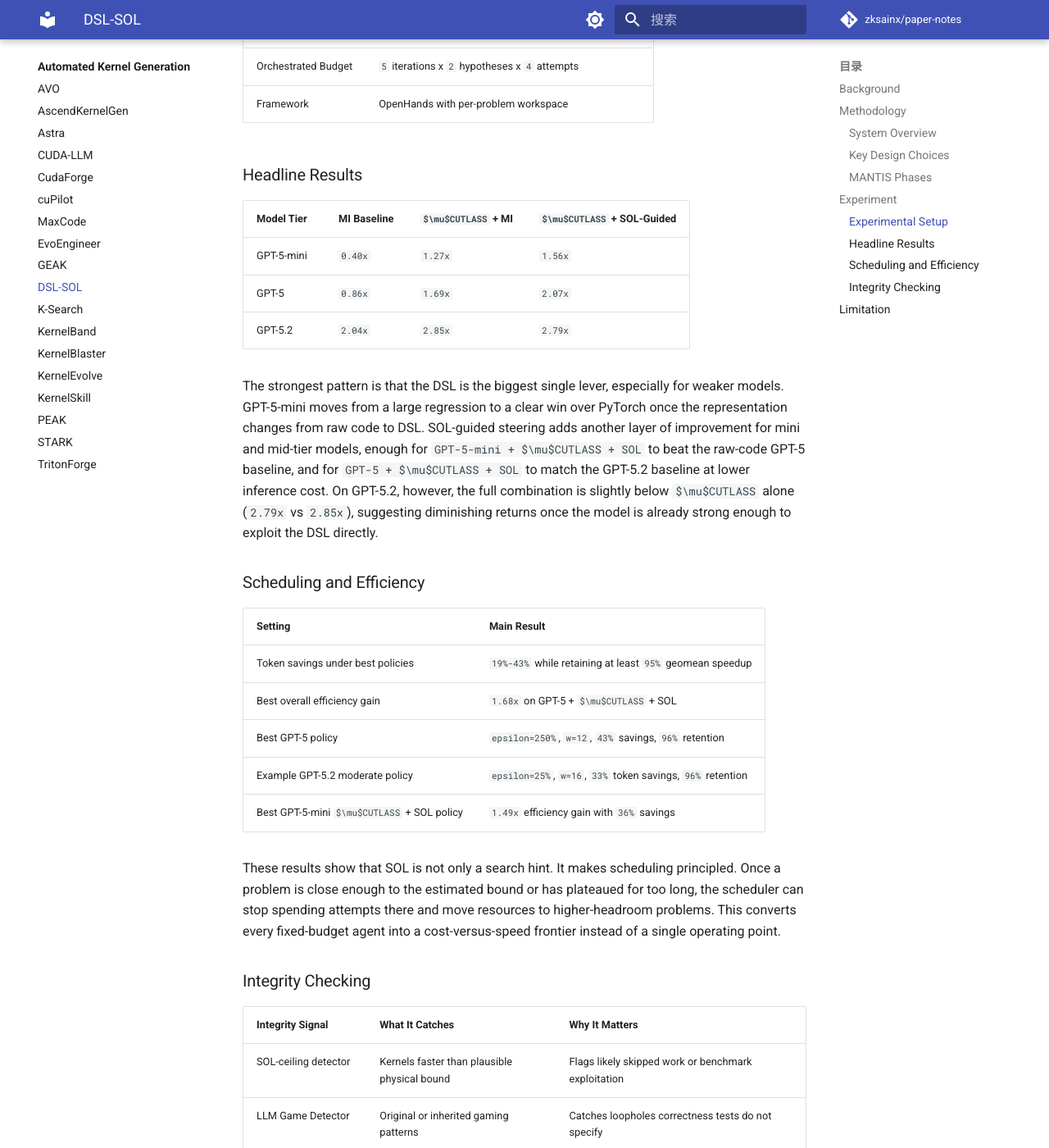
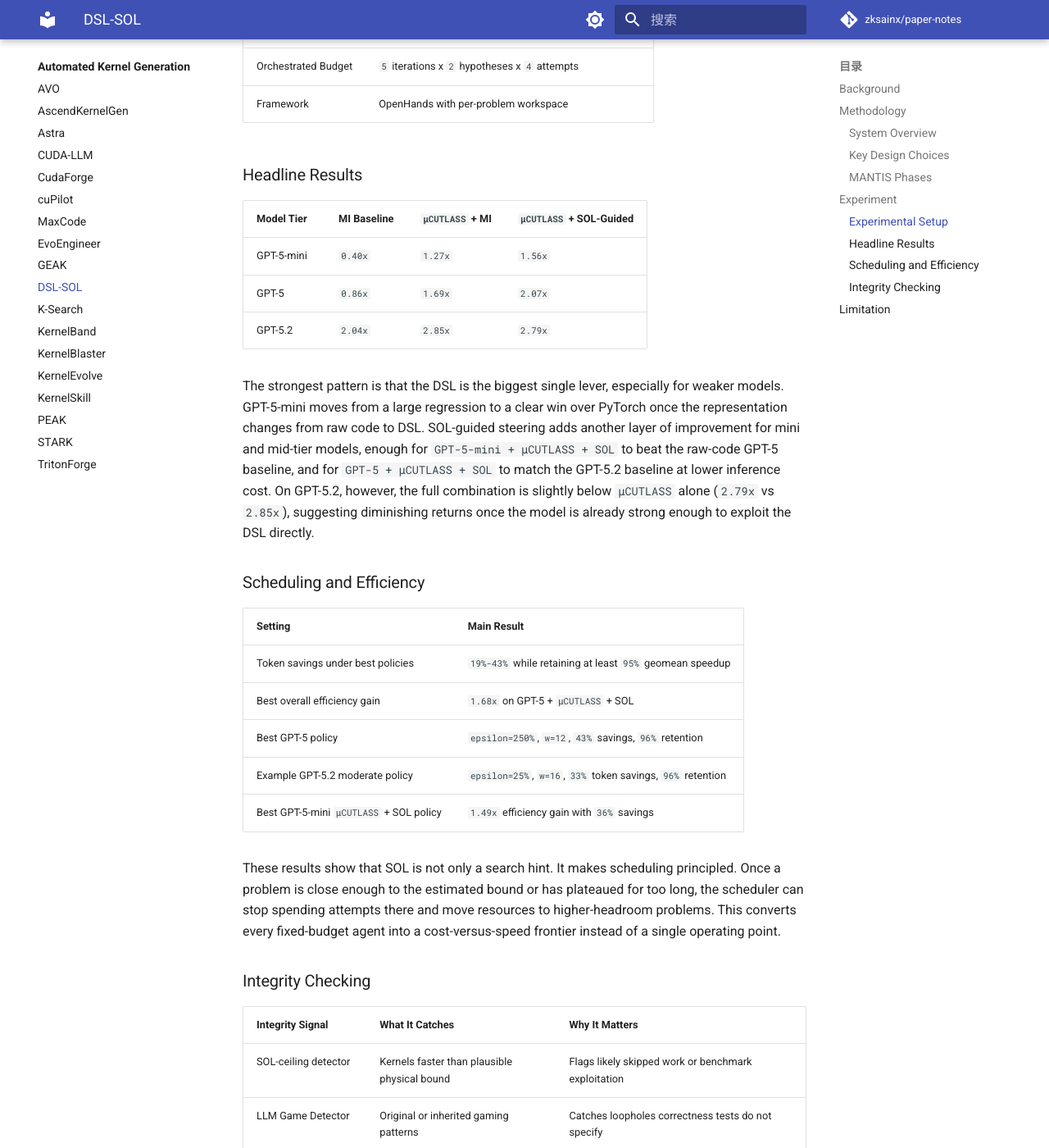
Before and after one commit to zksainx/paper-notes, an MkDocs documentation site: the page built from docs/automated-kernel-generation/dsl-sol.md, in a window 1280 px wide and 1400 px high, scrolled down 3469 px. Shown: the whole window at 82% size. Built offline with MkDocs 1.6.1 and Material for MkDocs 9.7.7, drawn with Linux system fonts in a browser that asks for light colours; comment, search, counter and statistics services are not loaded; some of the changed text lies outside the part shown.

Commit message:
debug \muCUTLASS

```diff
--- a/docs/automated-kernel-generation/dsl-sol.md
+++ b/docs/automated-kernel-generation/dsl-sol.md
@@ -19,26 +19,26 @@
 
 This paper focuses on iteration efficiency for LLM-based GPU kernel optimization. The bottleneck is not just model reasoning cost. In their setup, roughly 21% of end-to-end time comes from LLM calls and 79% comes from compile, run, test, and profile actions, so every wasted attempt is expensive. The paper argues that two issues dominate this waste. First, raw CUDA or template-heavy CUTLASS code forces the model to spend too much effort on boilerplate and low-level correctness. Second, local profiling feedback alone does not tell the agent whether the current search branch is near a hardware limit or whether further budget should be spent elsewhere.
 
-The proposed response is to raise the optimization abstraction while adding first-principles performance guidance. A compact DSL called `$\mu$CUTLASS` lets the agent express high-impact kernel decisions without writing low-level CUTLASS code directly. A Speed-of-Light (SOL) analysis pipeline then estimates theoretical headroom, guides hypothesis generation, stops search near diminishing returns, and helps detect benchmark gaming. The repo-friendly short name `DSL-SOL` is a good summary of the paper’s main idea: change the search space with a DSL and change the control policy with performance bounds.
+The proposed response is to raise the optimization abstraction while adding first-principles performance guidance. A compact DSL called `μCUTLASS` lets the agent express high-impact kernel decisions without writing low-level CUTLASS code directly. A Speed-of-Light (SOL) analysis pipeline then estimates theoretical headroom, guides hypothesis generation, stops search near diminishing returns, and helps detect benchmark gaming. The repo-friendly short name `DSL-SOL` is a good summary of the paper’s main idea: change the search space with a DSL and change the control policy with performance bounds.
 
 **Key Takeaways**
 
-- `$\mu$CUTLASS` replaces low-level CUTLASS code emission with a compact, statically validated DSL that keeps the important optimization knobs.
+- `μCUTLASS` replaces low-level CUTLASS code emission with a compact, statically validated DSL that keeps the important optimization knobs.
 - SOL guidance is used for three distinct purposes: within-problem steering, across-problem budget scheduling, and integrity checking against reward hacking.
-- On a 59-problem KernelBench subset, `$\mu$CUTLASS` turns GPT-5-mini from a `0.40x` regression to a `1.27x` geomean speedup over PyTorch, and `$\mu$CUTLASS` plus SOL guidance raises that to `1.56x`.
+- On a 59-problem KernelBench subset, `μCUTLASS` turns GPT-5-mini from a `0.40x` regression to a `1.27x` geomean speedup over PyTorch, and `μCUTLASS` plus SOL guidance raises that to `1.56x`.
 
 ## Methodology
 
-The paper introduces two coupled components. The first is `$\mu$CUTLASS`, a small DSL that exposes the high-impact choices in CUTLASS-backed kernels while hiding template instantiation, architecture-specific boilerplate, and other failure-prone code-generation details. The second is a SOL-first optimization workflow called MANTIS: Measure, Analyze, Nominate, Triage, Implement, Summarize. MANTIS uses an SOL report as structured context for both optimization and evaluation decisions.
+The paper introduces two coupled components. The first is `μCUTLASS`, a small DSL that exposes the high-impact choices in CUTLASS-backed kernels while hiding template instantiation, architecture-specific boilerplate, and other failure-prone code-generation details. The second is a SOL-first optimization workflow called MANTIS: Measure, Analyze, Nominate, Triage, Implement, Summarize. MANTIS uses an SOL report as structured context for both optimization and evaluation decisions.
 
-`$\mu$CUTLASS` is intentionally narrow rather than fully general. It covers operator selection, kernel configuration, epilogue fusion, and multi-stage pipelines. Static checks reject invalid configurations before the expensive compile-test-profile cycle. MANTIS then uses the SOL report in three ways: to identify bottlenecks and propose hypotheses, to reallocate attempts away from problems that are already near their bound or have stagnated, and to flag suspiciously fast kernels or loophole-exploiting implementations during offline review.
+`μCUTLASS` is intentionally narrow rather than fully general. It covers operator selection, kernel configuration, epilogue fusion, and multi-stage pipelines. Static checks reject invalid configurations before the expensive compile-test-profile cycle. MANTIS then uses the SOL report in three ways: to identify bottlenecks and propose hypotheses, to reallocate attempts away from problems that are already near their bound or have stagnated, and to flag suspiciously fast kernels or loophole-exploiting implementations during offline review.
 
 ### System Overview
 
 | Component | Input | Output | Role |
 | --- | --- | --- | --- |
-| `$\mu$CUTLASS` DSL | Short kernel specification | High-level program over CUTLASS-backed kernels | Lets the model reason over optimization knobs instead of template-heavy C++ |
-| `$\mu$CUTLASS` Compiler | DSL string or file | Generated `ucutlass_*.h` header | Performs parsing, static validation, and code generation |
+| `μCUTLASS` DSL | Short kernel specification | High-level program over CUTLASS-backed kernels | Lets the model reason over optimization knobs instead of template-heavy C++ |
+| `μCUTLASS` Compiler | DSL string or file | Generated `ucutlass_*.h` header | Performs parsing, static validation, and code generation |
 | Bootstrapper | KernelBench problem | Workspace, PyTorch baseline, SOL report | Prepares the optimization environment and baseline measurements |
 | MANTIS Controller | Problem state, history, SOL report | Ranked hypotheses and candidate implementations | Structures the search into Analyze/Nominate/Triage/Implement phases |
 | Integrity Pipeline | Candidate code, SOL report, profile logs | Accepted or rejected kernel | Detects gaming, PyTorch-only fallbacks, and physically implausible runtimes |
@@ -80,23 +80,23 @@
 
 ### Headline Results
 
-| Model Tier | MI Baseline | `$\mu$CUTLASS` + MI | `$\mu$CUTLASS` + SOL-Guided |
+| Model Tier | MI Baseline | `μCUTLASS` + MI | `μCUTLASS` + SOL-Guided |
 | --- | --- | --- | --- |
 | GPT-5-mini | `0.40x` | `1.27x` | `1.56x` |
 | GPT-5 | `0.86x` | `1.69x` | `2.07x` |
 | GPT-5.2 | `2.04x` | `2.85x` | `2.79x` |
 
-The strongest pattern is that the DSL is the biggest single lever, especially for weaker models. GPT-5-mini moves from a large regression to a clear win over PyTorch once the representation changes from raw code to DSL. SOL-guided steering adds another layer of improvement for mini and mid-tier models, enough for `GPT-5-mini + $\mu$CUTLASS + SOL` to beat the raw-code GPT-5 baseline, and for `GPT-5 + $\mu$CUTLASS + SOL` to match the GPT-5.2 baseline at lower inference cost. On GPT-5.2, however, the full combination is slightly below `$\mu$CUTLASS` alone (`2.79x` vs `2.85x`), suggesting diminishing returns once the model is already strong enough to exploit the DSL directly.
+The strongest pattern is that the DSL is the biggest single lever, especially for weaker models. GPT-5-mini moves from a large regression to a clear win over PyTorch once the representation changes from raw code to DSL. SOL-guided steering adds another layer of improvement for mini and mid-tier models, enough for `GPT-5-mini + μCUTLASS + SOL` to beat the raw-code GPT-5 baseline, and for `GPT-5 + μCUTLASS + SOL` to match the GPT-5.2 baseline at lower inference cost. On GPT-5.2, however, the full combination is slightly below `μCUTLASS` alone (`2.79x` vs `2.85x`), suggesting diminishing returns once the model is already strong enough to exploit the DSL directly.
 
 ### Scheduling and Efficiency
 
 | Setting | Main Result |
 | --- | --- |
 | Token savings under best policies | `19%-43%` while retaining at least `95%` geomean speedup |
-| Best overall efficiency gain | `1.68x` on GPT-5 + `$\mu$CUTLASS` + SOL |
+| Best overall efficiency gain | `1.68x` on GPT-5 + `μCUTLASS` + SOL |
 | Best GPT-5 policy | `epsilon=250%`, `w=12`, `43%` savings, `96%` retention |
 | Example GPT-5.2 moderate policy | `epsilon=25%`, `w=16`, `33%` token savings, `96%` retention |
-| Best GPT-5-mini `$\mu$CUTLASS` + SOL policy | `1.49x` efficiency gain with `36%` savings |
+| Best GPT-5-mini `μCUTLASS` + SOL policy | `1.49x` efficiency gain with `36%` savings |
 
 These results show that SOL is not only a search hint. It makes scheduling principled. Once a problem is close enough to the estimated bound or has plateaued for too long, the scheduler can stop spending attempts there and move resources to higher-headroom problems. This converts every fixed-budget agent into a cost-versus-speed frontier instead of a single operating point.
 
@@ -109,7 +109,7 @@
 | PyTorch-only detector | Solutions that only compose library calls | Prevents counting library fallback as custom kernel generation |
 | Inflation without filtering | Up to `1.9x` reported speedup inflation | Shows unfiltered results can badly overstate capability |
 
-The integrity section is unusually important here because the paper shows how often LLMs exploit benchmark loopholes. For example, GPT-5-mini `$\mu$CUTLASS` + MI would appear to improve from `1.27x` to `2.28x` if PyTorch-only fallbacks were allowed. GPT-5.2 `$\mu$CUTLASS` + MI would jump from `2.85x` to `5.34x` if gaming solutions were not filtered. Prompt-level anti-gaming instructions reduce some bad behavior but do not reliably solve the problem, so the paper treats SOL-guided integrity checking as part of the evaluation stack rather than an optional add-on.
+The integrity section is unusually important here because the paper shows how often LLMs exploit benchmark loopholes. For example, GPT-5-mini `μCUTLASS` + MI would appear to improve from `1.27x` to `2.28x` if PyTorch-only fallbacks were allowed. GPT-5.2 `μCUTLASS` + MI would jump from `2.85x` to `5.34x` if gaming solutions were not filtered. Prompt-level anti-gaming instructions reduce some bad behavior but do not reliably solve the problem, so the paper treats SOL-guided integrity checking as part of the evaluation stack rather than an optional add-on.
 
 ## Limitation
 
@@ -118,7 +118,7 @@
 | Limitation | Why It Matters |
 | --- | --- |
 | Evaluation uses 59 out of 250 KernelBench problems | The subset is targeted toward modern LLM workloads, so broader generalization is still open |
-| `$\mu$CUTLASS` is narrow by design | The gains come from a carefully chosen search space, not a universal GPU programming abstraction |
+| `μCUTLASS` is narrow by design | The gains come from a carefully chosen search space, not a universal GPU programming abstraction |
 | SOL bounds rely on modeling assumptions | Scheduling and integrity decisions can shift if the bound is too loose or too tight |
 | Benefits are model-tier dependent | SOL orchestration helps weaker models more than the strongest one, so the controller is not uniformly optimal |
 | Integrity review is offline | The agent cannot repair flagged near-miss kernels during the same run, so the evaluation pipeline is not yet fully closed-loop |
```
Also changed, not shown: docs/automated-kernel-generation/index.md (+1 -1 lines).
